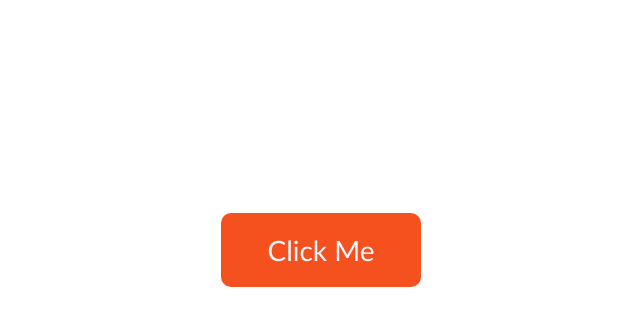
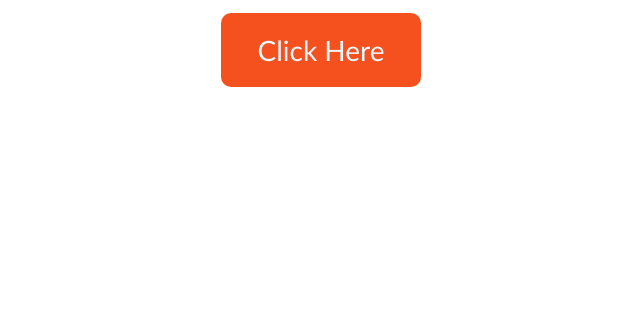
Before and after one commit to DevShejan/css-button, a plain HTML site: page index.html in a window 1280 px wide. Shown: the whole page, without its empty margins (292-932 px from the left). Drawn offline with Linux system fonts and the light colour scheme.

Commit message:
change css

```diff
--- a/index.html
+++ b/index.html
@@ -9,7 +9,7 @@
 </head>
 <body>
     <div class="container">
-        <button class="button-hover" type="submit"><span><a href="https://devshejan.github.io/hate/">Click Me</a></span></button>
+        <button class="button-hover" type="submit"><span><a href="https://devshejan.github.io/hate/">Click Here</a></span></button>
     </div>
 
 </body>
--- a/style.css
+++ b/style.css
@@ -2,7 +2,6 @@
     display: inline-block;
     text-align: center;
     margin-left: 500px;
-    margin-top: 200px;
 }
 .button-hover{
     border: none;
```
